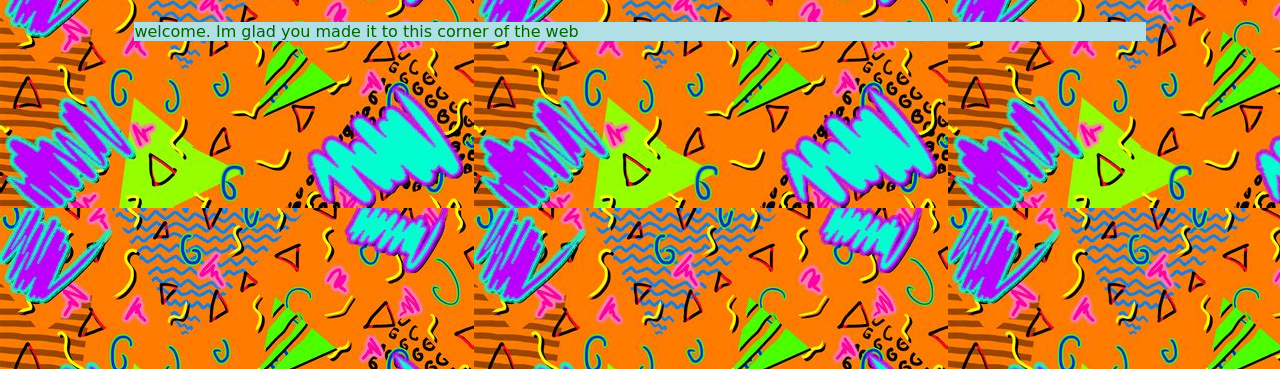
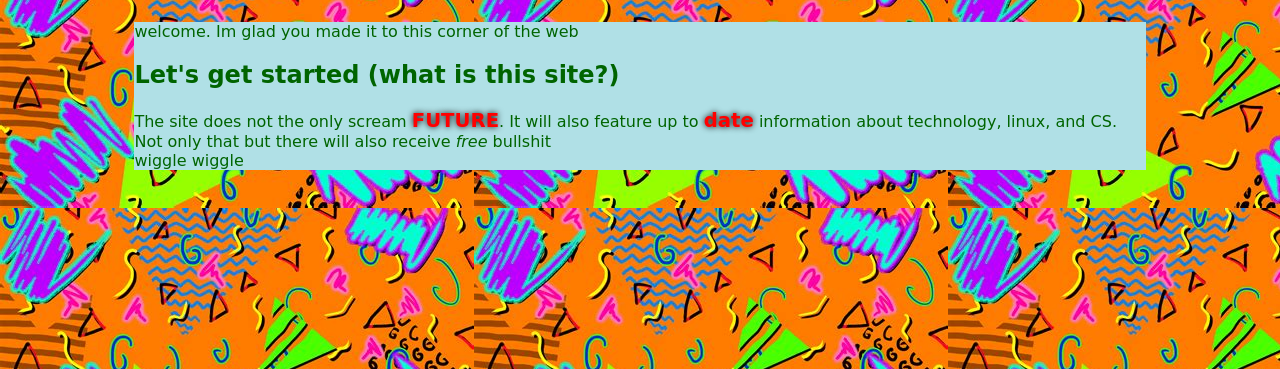
Before and after one commit to iaquobe/website, a PHP site: page / in a window 1280 px wide. Shown: the part 58-427 px from the top of the page. Run offline with PHP 8.4, Linux system fonts and the light colour scheme.

Commit message:
text is nice

```diff
--- a/index.html
+++ b/index.html
@@ -10,7 +10,16 @@
 		</div>
 
 		<div id="content">
-			welcome. Im glad you made it to this corner of the web
+			<p>
+				welcome. Im glad you made it to this corner of the web
+			</p>
+			<p>
+				<h2>Let's get started (what is this site?)</h2>
+				The site does not the only scream <strong>FUTURE</strong>.
+				It will also feature up to <strong>date</strong> information about technology, linux, and CS.
+				Not only that but there will also receive <em>free</em> bullshit
+				<div class="wiggle">wiggle wiggle</div>
+			</p>
 		</div>
 	</body>
 </html>
--- a/style.css
+++ b/style.css
@@ -1,6 +1,12 @@
 body {
 	background-image: url("pictures/background.jpg");
 	background-color: powderblue;
+}
+
+strong {
+	animation: blinkingText 1s cubic-bezier(0.175, 0.885, 0.32, 1.275) infinite alternate;
+	color: red;
+	text-shadow: 0 0 3px black;
 }
 
 #header {
@@ -21,3 +27,68 @@ body {
 	margin: auto;
 	width: 80%;
 }
+
+
+@keyframes blinkingText {
+	0% {
+		font-size: 80%;
+	}
+	80%,
+	100% {
+		font-size: 120%;
+		text-shadow: 0 0 6px black;
+	}
+}
+
+
+@-ms-keyframes wiggle {
+	0% {
+		-ms-transform:rotate(3deg);
+	}
+	50% {
+		-ms-transform:rotate(-3deg);
+	}
+	100% {
+		-ms-transform:rotate(3deg);
+	}
+}
+@-moz-keyframes wiggle {
+	0% {
+		-moz-transform:rotate(3deg);
+	}
+	50% {
+		-moz-transform:rotate(-3deg);
+	}
+	100% {
+		-moz-transform:rotate(3deg);
+	}
+}
+@-webkit-keyframes wiggle {
+	0% {
+		-webkit-transform:rotate(3deg);
+	}
+	50% {
+		-webkit-transform:rotate(-3deg);
+	}
+	100% {
+		-webkit-transform:rotate(3deg);
+	}
+}
+@keyframes wiggle {
+	0% {
+		transform:rotate(3deg);
+	}
+	50% {
+		transform:rotate(-3deg);
+	}
+	100% {
+		transform:rotate(3deg);
+	}
+}
+
+div.wiggle-me:hover{
+	-ms-animation:wiggle .3s 2;
+	-moz-animation:wiggle .3s 2;
+	-webkit-animation:wiggle .3s 2;
+	animation:wiggle .3s 2;
+}
```
